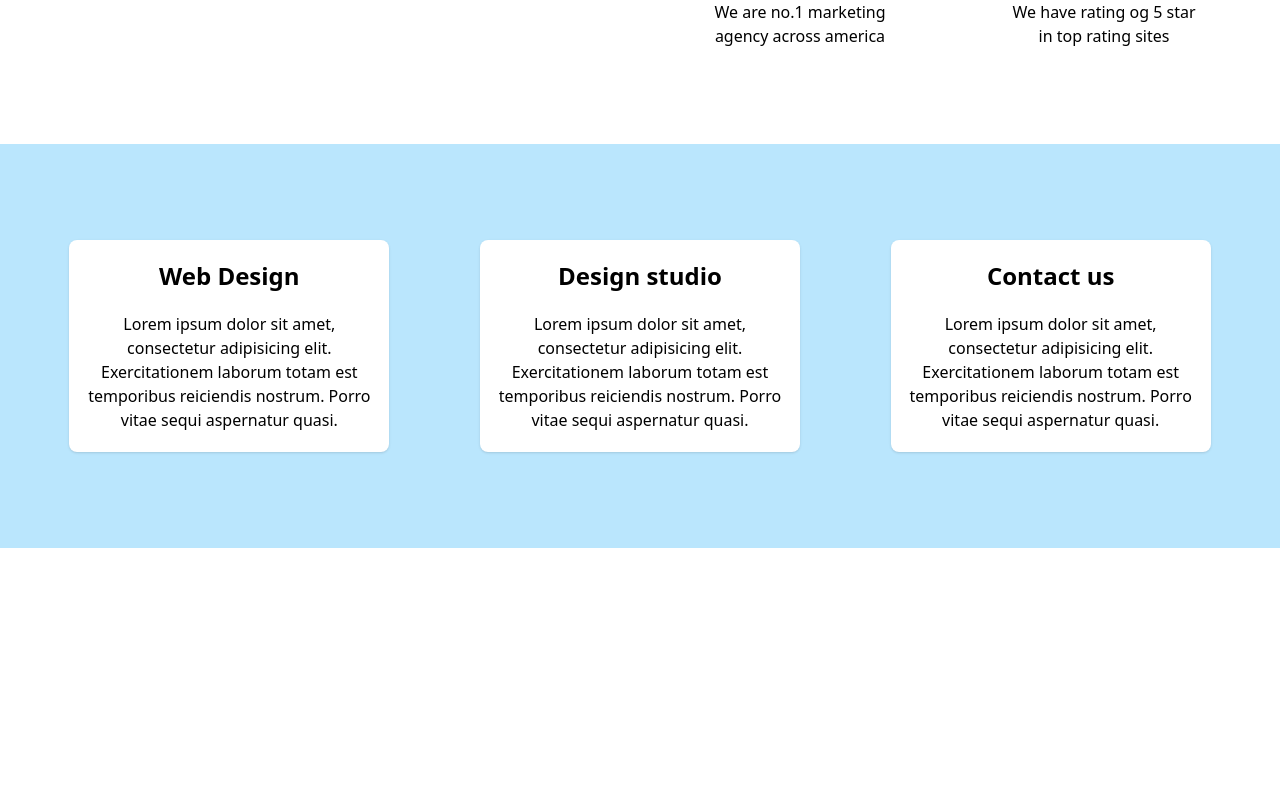
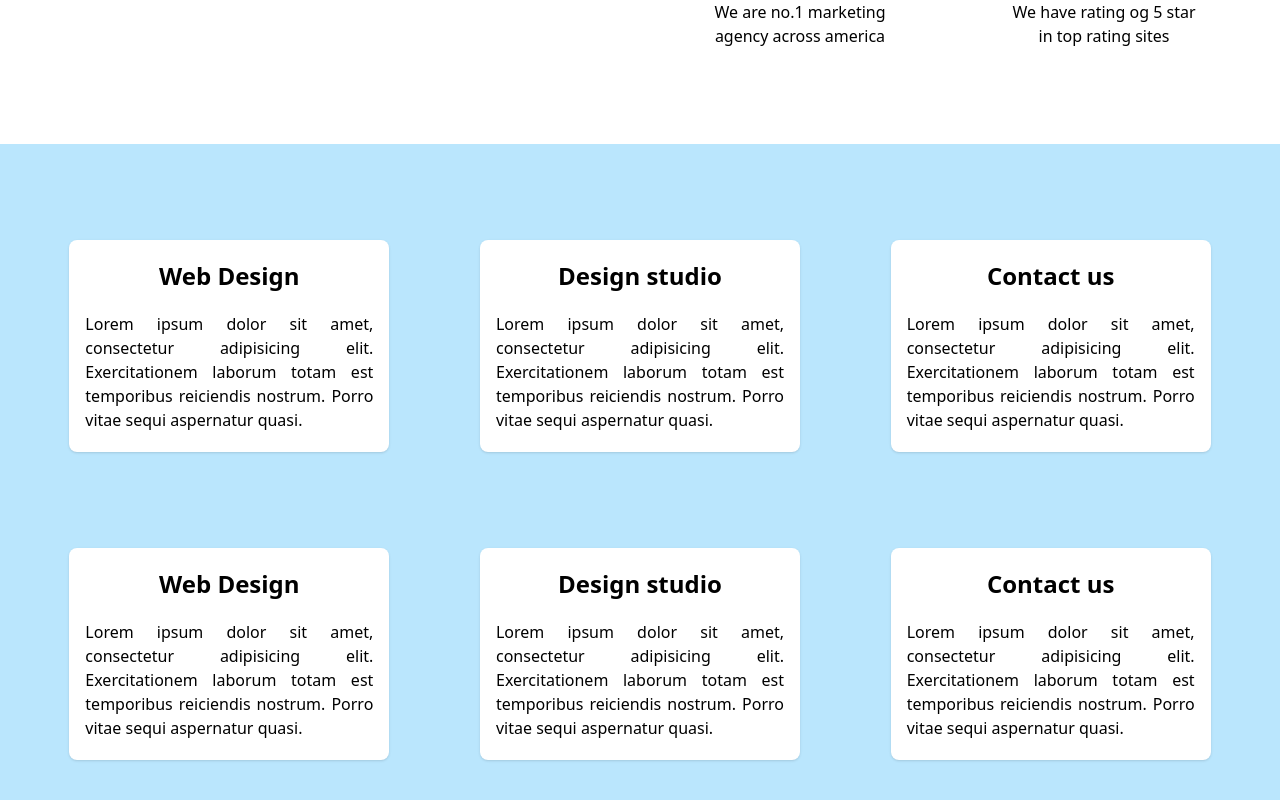
Before and after one commit to alexblaze/bhairabictsolution, a React (Create React App) app: page / in a window 1280 px wide. Shown: the part 1010-1810 px from the top of the page. Before the commit the page ends 1558 px from the top, so only its background shows below. Built offline with nearby package versions, Linux system fonts and the light colour scheme.

Commit message:
services added

```diff
--- a/src/components/Services.jsx
+++ b/src/components/Services.jsx
@@ -39,17 +39,30 @@ const Services = () => {
       <div className="px-[24px] py-24 bg-sky-200 text-center flex justify-around">
         <div className=" bg-white shadow rounded-lg max-w-xs ">
           <h1 className='text-2xl font-bold py-5'>Web Design</h1>
-          <p className='px-4 pb-5'>Lorem ipsum dolor sit amet, consectetur adipisicing elit. Exercitationem laborum totam est temporibus reiciendis nostrum. Porro vitae sequi aspernatur quasi.</p>
+          <p className='px-4 pb-5 text-justify'>Lorem ipsum dolor sit amet, consectetur adipisicing elit. Exercitationem laborum totam est temporibus reiciendis nostrum. Porro vitae sequi aspernatur quasi.</p>
         </div>
         <div className=" bg-white shadow rounded-lg max-w-xs ">
           <h1 className='text-2xl font-bold py-5'>Design studio</h1>
-          <p className='px-4 pb-5'>Lorem ipsum dolor sit amet, consectetur adipisicing elit. Exercitationem laborum totam est temporibus reiciendis nostrum. Porro vitae sequi aspernatur quasi.</p>
+          <p className='px-4 pb-5 text-justify'>Lorem ipsum dolor sit amet, consectetur adipisicing elit. Exercitationem laborum totam est temporibus reiciendis nostrum. Porro vitae sequi aspernatur quasi.</p>
         </div>
         <div className=" bg-white shadow rounded-lg max-w-xs ">
           <h1 className='text-2xl font-bold py-5'>Contact us</h1>
-          <p className='px-4 pb-5'>Lorem ipsum dolor sit amet, consectetur adipisicing elit. Exercitationem laborum totam est temporibus reiciendis nostrum. Porro vitae sequi aspernatur quasi.</p>
+          <p className='px-4 pb-5 text-justify'>Lorem ipsum dolor sit amet, consectetur adipisicing elit. Exercitationem laborum totam est temporibus reiciendis nostrum. Porro vitae sequi aspernatur quasi.</p>
         </div>
-
+      </div>
+      <div className="px-[24px] pb-24 bg-sky-200 text-center flex justify-around">
+        <div className=" bg-white shadow rounded-lg max-w-xs ">
+          <h1 className='text-2xl font-bold py-5'>Web Design</h1>
+          <p className='px-4 pb-5 text-justify'>Lorem ipsum dolor sit amet, consectetur adipisicing elit. Exercitationem laborum totam est temporibus reiciendis nostrum. Porro vitae sequi aspernatur quasi.</p>
+        </div>
+        <div className=" bg-white shadow rounded-lg max-w-xs ">
+          <h1 className='text-2xl font-bold py-5'>Design studio</h1>
+          <p className='px-4 pb-5 text-justify'>Lorem ipsum dolor sit amet, consectetur adipisicing elit. Exercitationem laborum totam est temporibus reiciendis nostrum. Porro vitae sequi aspernatur quasi.</p>
+        </div>
+        <div className=" bg-white shadow rounded-lg max-w-xs ">
+          <h1 className='text-2xl font-bold py-5'>Contact us</h1>
+          <p className='px-4 pb-5 text-justify'>Lorem ipsum dolor sit amet, consectetur adipisicing elit. Exercitationem laborum totam est temporibus reiciendis nostrum. Porro vitae sequi aspernatur quasi.</p>
+        </div>
       </div>
 
     </React.Fragment>
```
Also changed, not shown: src/components/contact.jsx (added).
